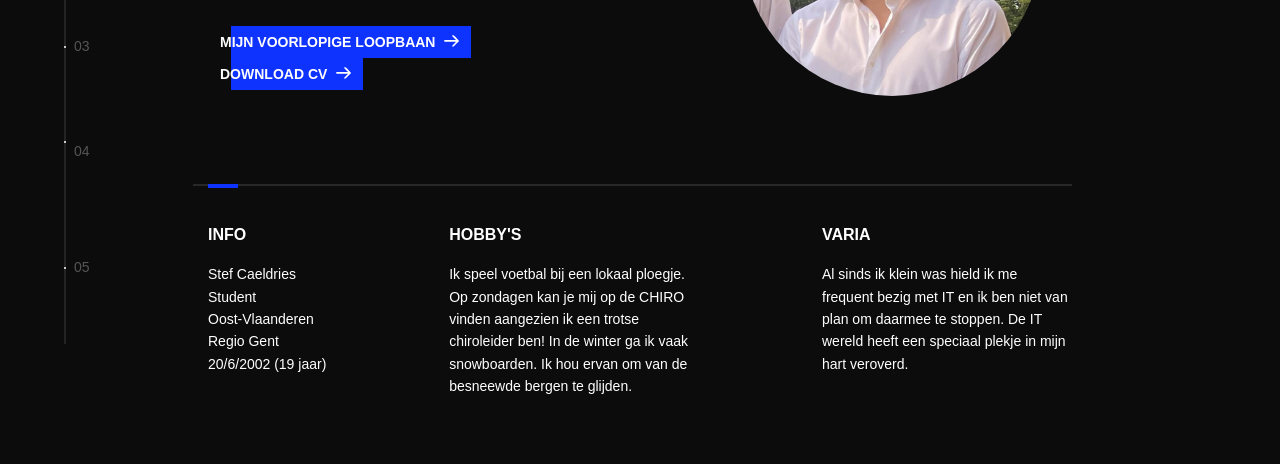
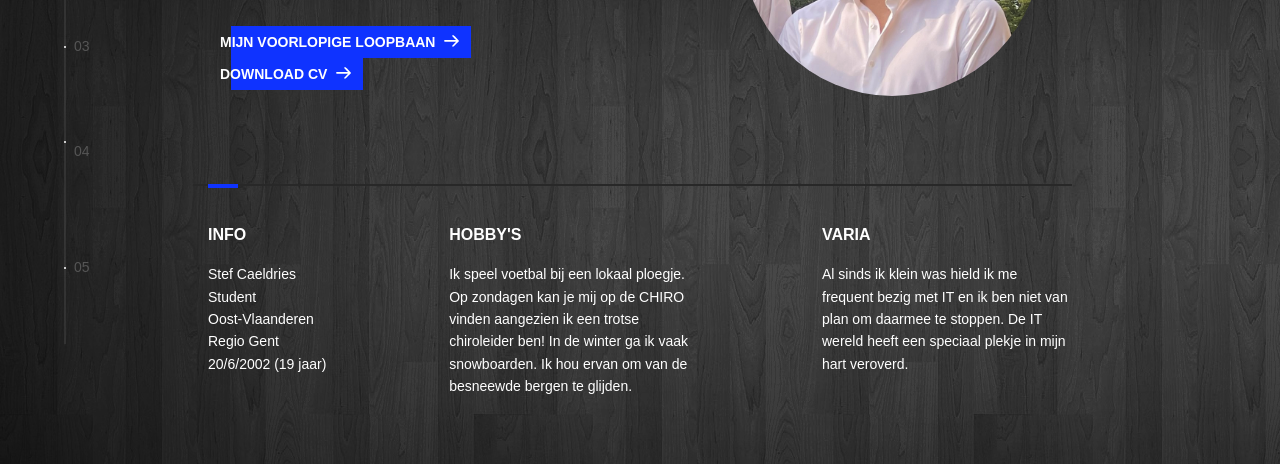
Before and after one commit to StefCaeldries/caeldries.github.io, a plain HTML site: page index.html in a window 1280 px wide. Shown: the part 336-800 px from the top of the page. Drawn offline with nearby package versions, Linux system fonts and the light colour scheme.

Commit message:
Background omage

```diff
--- a/assets/css/main.css
+++ b/assets/css/main.css
@@ -41,6 +41,7 @@ html {
 }
 body {
   margin: 0;
+  background-image: url(/assets/img/background.jpg);
 }
 article,
 aside,
```
